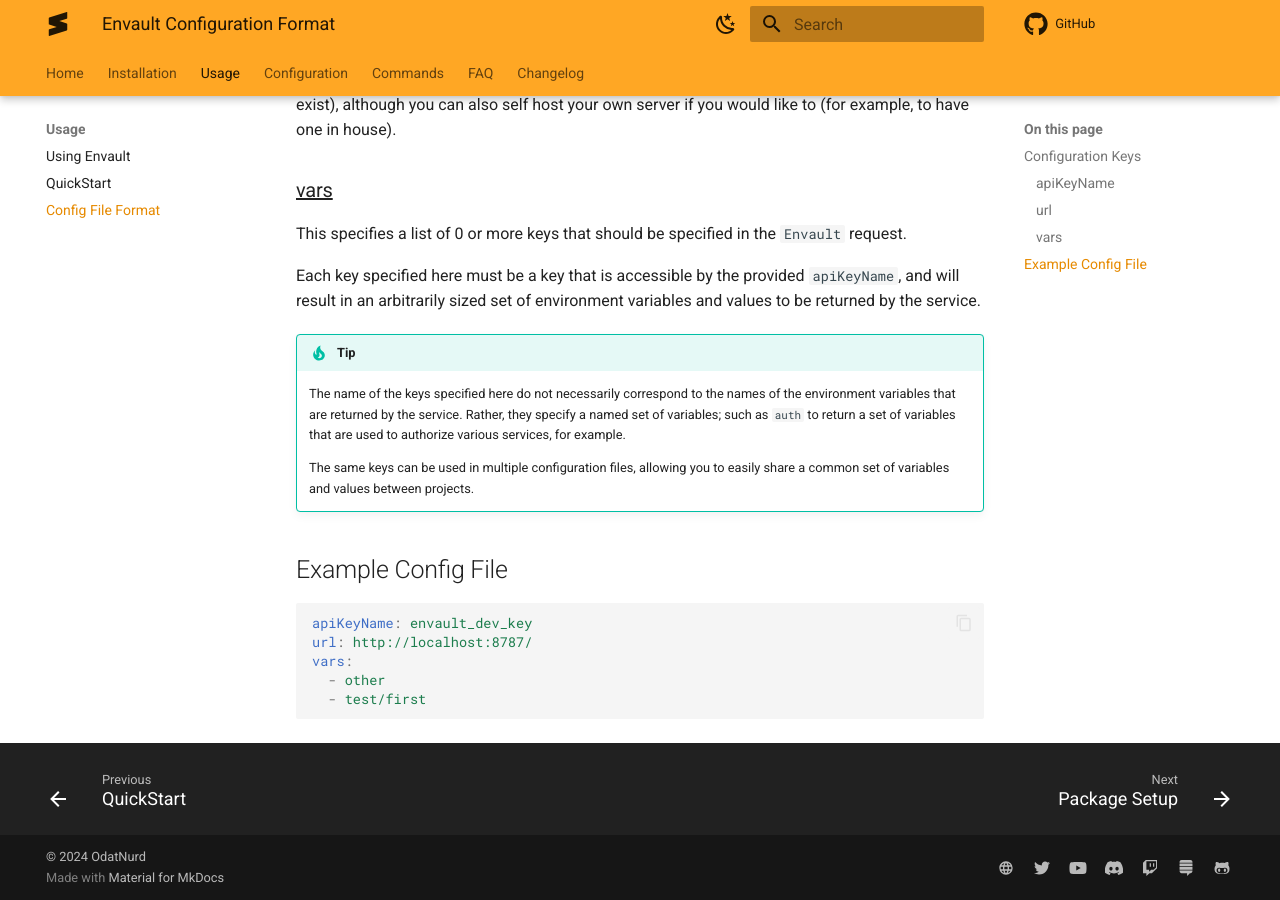
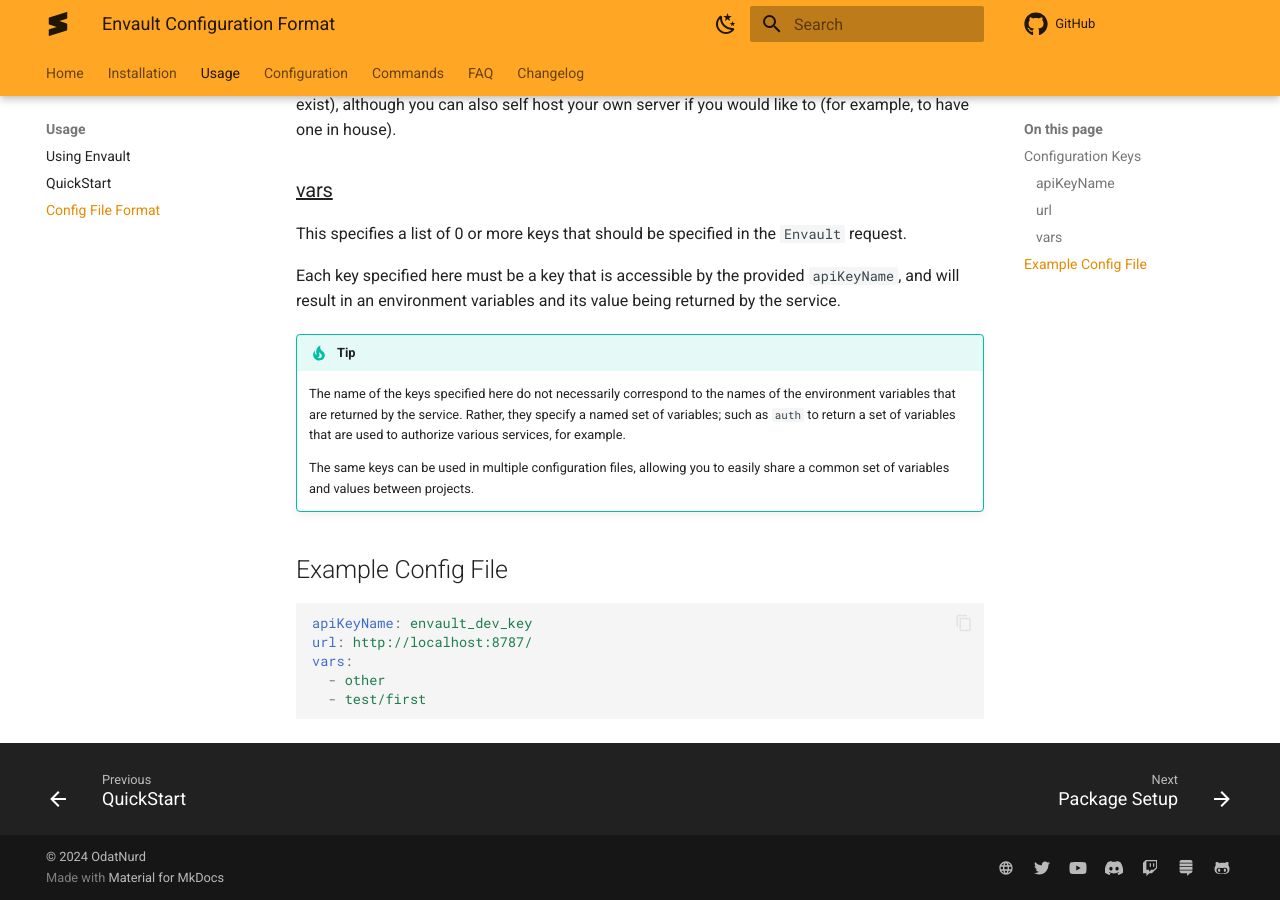
Before and after one commit to OdatNurd/Envault, an MkDocs documentation site: the page built from docs/content/usage/config_format.md, in a window 1280 px wide and 900 px high, scrolled down 933 px. Built offline with MkDocs 1.6.1 and Material for MkDocs 9.7.7, drawn with Linux system fonts in a browser that asks for light colours; comment, search, counter and statistics services are not loaded.

Commit message:
Fix a small booboo in the documentation
Due to late at night editing, a mistake slipped through in which the
docs mention that a key in the config can return an arbitrary sized
list of environment variables.

In fact it's the list that is arbitrarily sized, and each key specifies
a single variable.

```diff
--- a/docs/content/usage/config_format.md
+++ b/docs/content/usage/config_format.md
@@ -51,8 +51,8 @@
 `Envault` request.
 
 Each key specified here must be a key that is accessible by the provided
-`apiKeyName`, and will result in an arbitrarily sized set of environment
-variables and values to be returned by the service.
+`apiKeyName`, and will result in an environment variables and its value being
+returned by the service.
 
 !!! tip
 
```
